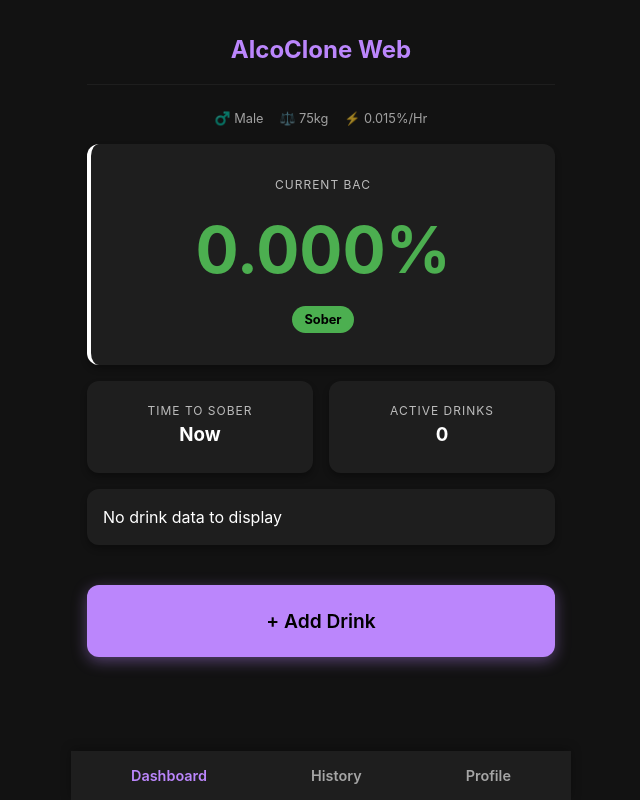
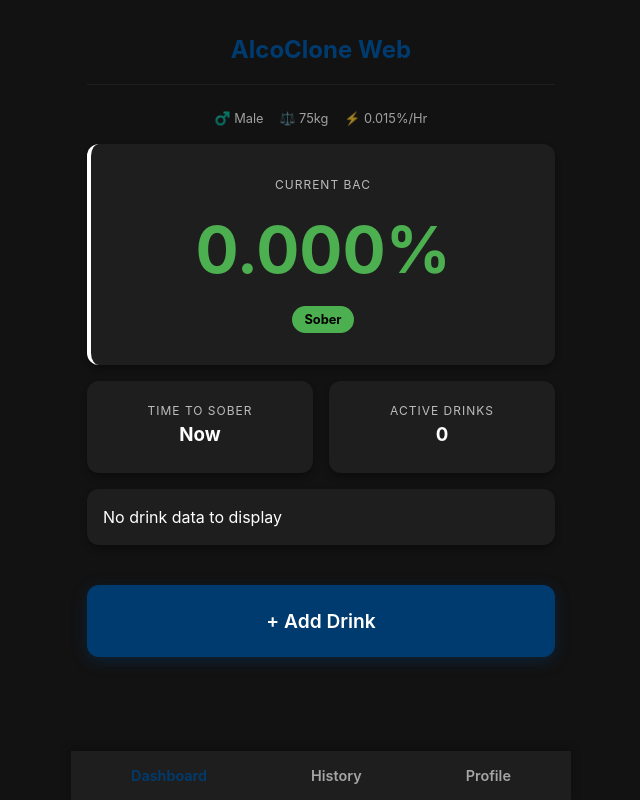
Before and after one commit to m1ckyb/alco-clone, a React (Vite) app: page / in a window 1280 px wide. Shown: the whole page, without its empty margins (319-959 px from the left). Built offline with nearby package versions, Linux system fonts and the light colour scheme.

Commit message:
Update theme to TARDIS Blue

```diff
--- a/src/components/Dashboard.tsx
+++ b/src/components/Dashboard.tsx
@@ -128,7 +128,7 @@ const Dashboard: React.FC<{ onAddClick: () => void }> = ({ onAddClick }) => {
           font-size: 1.2rem;
           background: var(--primary);
           color: var(--on-primary);
-          box-shadow: 0 4px 15px rgba(187, 134, 252, 0.4);
+          box-shadow: 0 4px 15px rgba(0, 59, 111, 0.4);
           margin-top: var(--spacing-lg);
         }
       `}</style>
--- a/src/components/ProfileSettings.tsx
+++ b/src/components/ProfileSettings.tsx
@@ -284,7 +284,7 @@ const ProfileSettings: React.FC = () => {
         input:focus, select:focus {
           outline: none;
           border-color: var(--primary);
-          background: rgba(187, 134, 252, 0.05);
+          background: rgba(0, 59, 111, 0.05);
         }
       `}</style>
     </div>
--- a/src/index.css
+++ b/src/index.css
@@ -1,11 +1,11 @@
 :root {
-  --primary: #bb86fc;
-  --primary-variant: #3700b3;
+  --primary: #003B6F;
+  --primary-variant: #00264d;
   --secondary: #03dac6;
   --background: #121212;
   --surface: #1e1e1e;
   --error: #cf6679;
-  --on-primary: #000000;
+  --on-primary: #ffffff;
   --on-secondary: #000000;
   --on-background: #ffffff;
   --on-surface: #ffffff;
```
